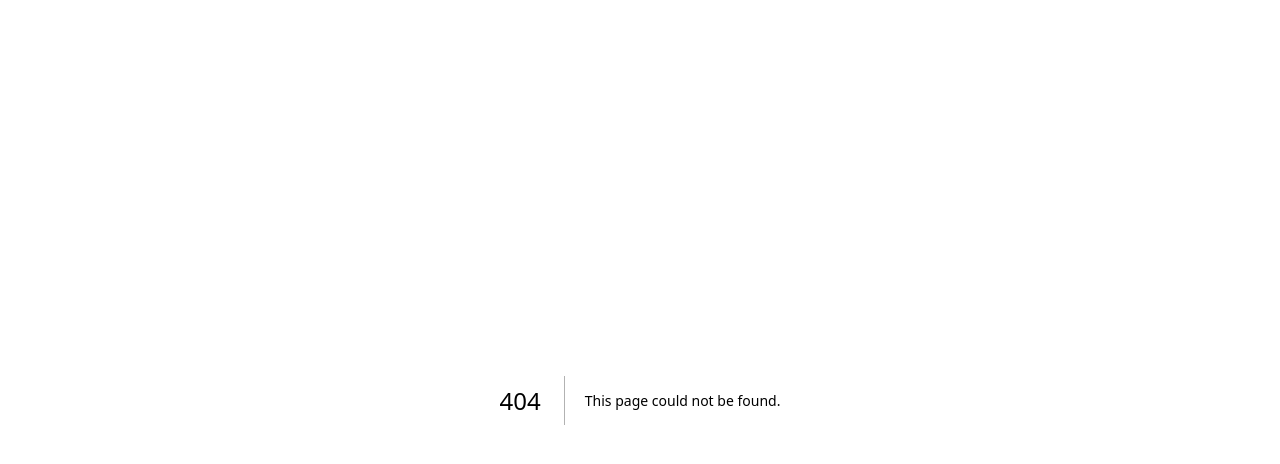
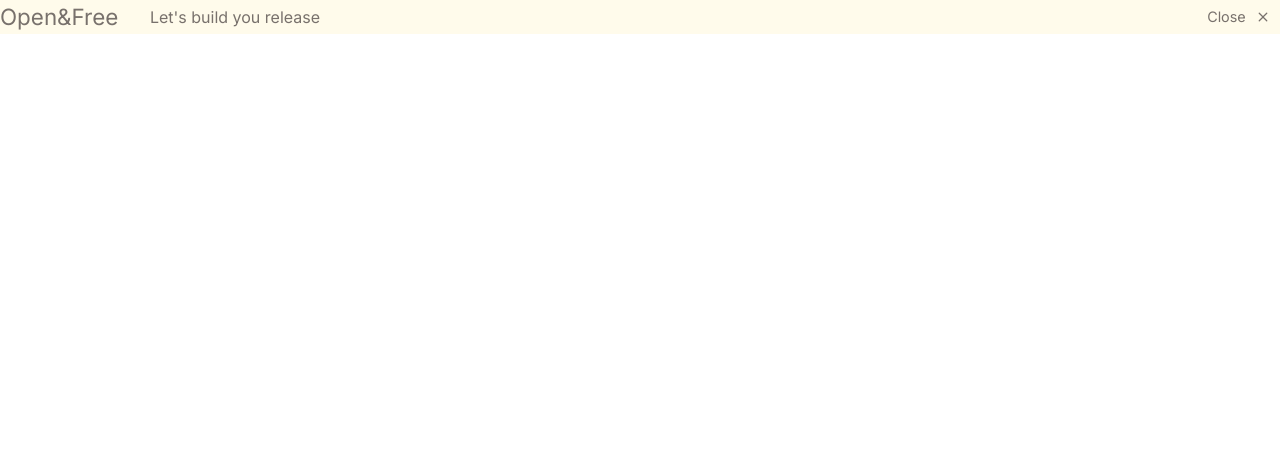
Before and after one commit to whateveriswhatever/Open-And-Free, a Next.js app: page /songs/upload_release/build_your_release/choose_stream_platforms in a window 1280 px wide. Before the commit this address had no page. Shown: the top 464 px of the page. Built offline with nearby package versions, Linux system fonts and the light colour scheme.

Commit message:
Constructing page for picking song's stream platform.

```diff
--- /dev/null
+++ b/src/app/songs/upload_release/build_your_release/choose_stream_platforms/page.tsx
@@ -0,0 +1,18 @@
+import React from 'react';
+import HeaderNav from '../../{components}/Header-Nav';
+
+const page = () => {
+  return (
+    <div id="pick-up-stream-platform"
+    className="bg-amber-50 text-stone-500 desktop:font-[2rem]">
+      <>
+        <HeaderNav context="Let's build you release" />
+      </>
+
+      <>
+      </>
+    </div>
+  )
+}
+
+export default page
--- /dev/null
+++ b/src/app/songs/upload_release/build_your_release/choose_stream_platforms/{components}/Main.tsx
@@ -0,0 +1,33 @@
+import React from "react";
+import BackNavigatorButton from "../../audio_file_assign/{components}/BackNavigatorButton";
+import { HighlightHeading } from "../../{components}/WhatIsTheNameOfYourTrack";
+
+const Main = () => {
+  return (
+    <div
+      id="picking-up"
+      className="desktop:w-full desktop:h-[672px] flex flex-col items-center"
+    >
+      {/* Back navigator button  */}
+      <>
+        <BackNavigatorButton dest="/songs/upload_release/build_your_release/what_is_genre" />
+      </>
+
+      {/* Heading line */}
+      <>
+        <HighlightHeading context="Choose streaming platforms" />
+      </>
+
+      {/* HTML input boxes */}
+      <></>
+
+      {/* Short notice */}
+      <></>
+
+      {/* Next navigator button */}
+      <></>
+    </div>
+  );
+};
+
+export default Main;
```
